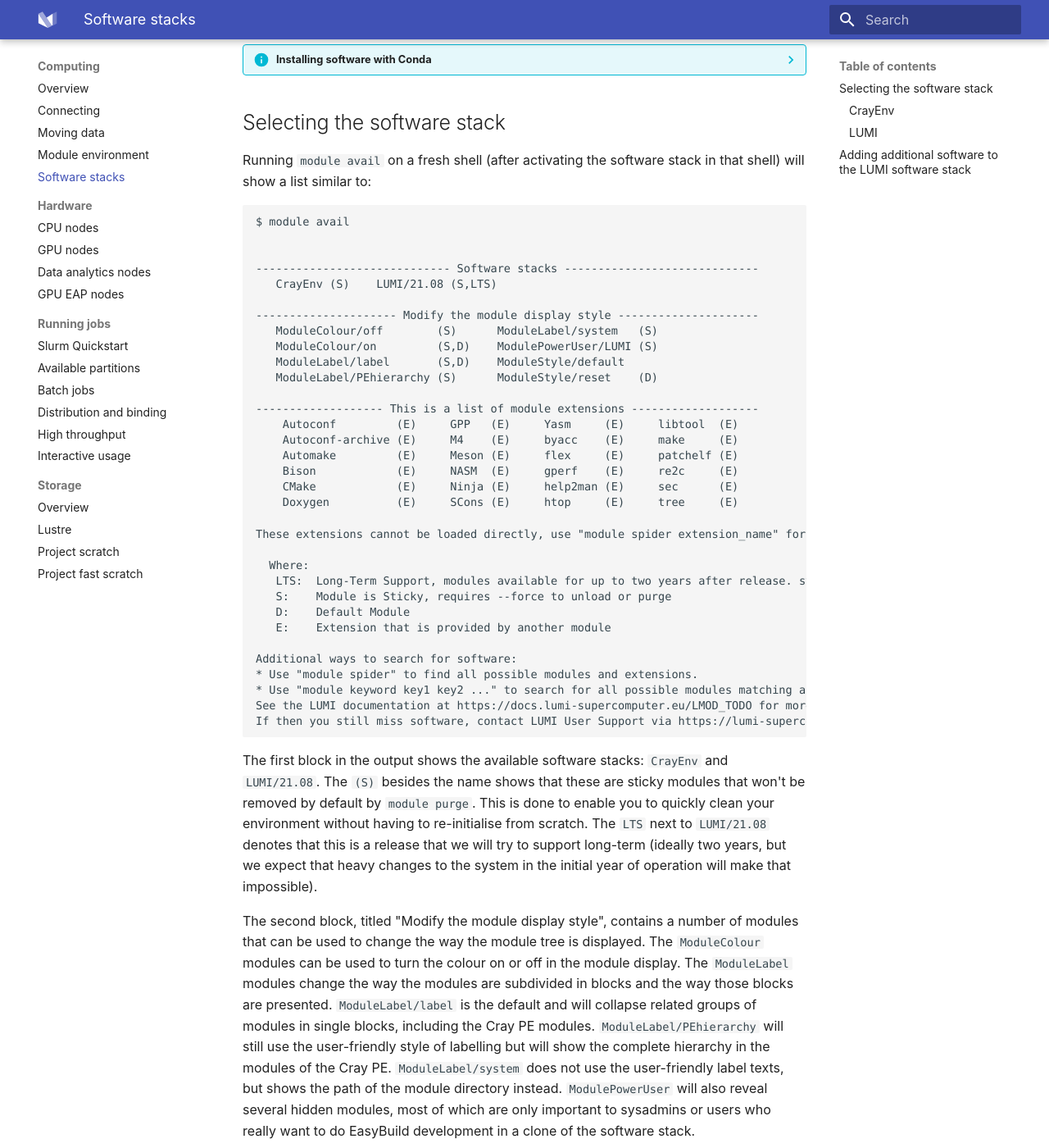
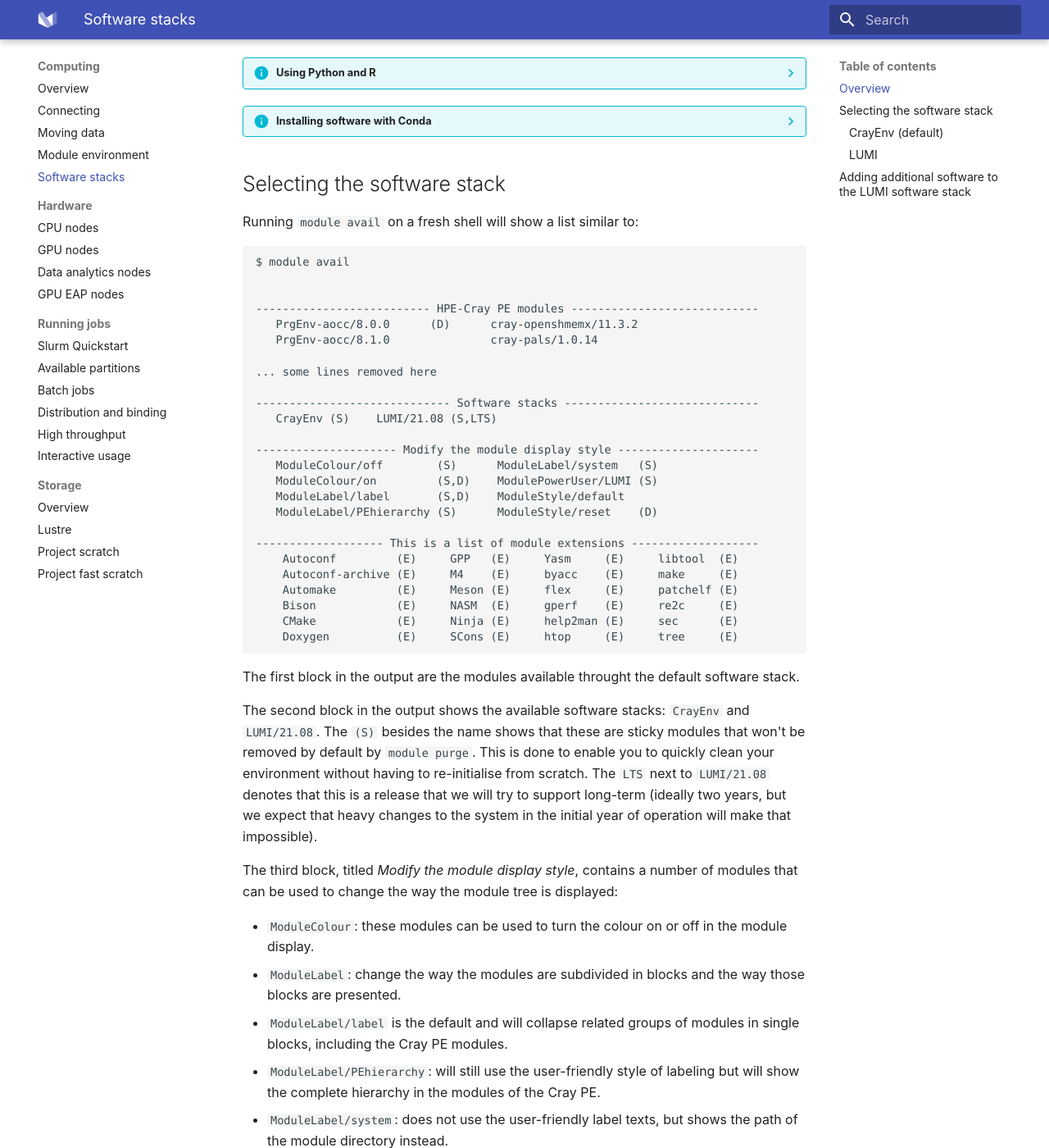
Before and after one commit to Lumi-supercomputer/lumi-userguide, an MkDocs documentation site: the page built from docs/computing/softwarestacks.md, in a window 1280 px wide and 1400 px high, scrolled down 777 px. Shown: the whole window at 82% size. Built offline with MkDocs 1.6.1 and Material for MkDocs 9.7.7, drawn with Linux system fonts in a browser that asks for light colours; some of the changed text lies outside the part shown.

Commit message:
80 cols reformat and minor changes following softstack activation

````diff
--- a/docs/computing/softwarestacks.md
+++ b/docs/computing/softwarestacks.md
@@ -1,65 +1,77 @@
 # Software stacks
+
+[easybuild]: https://easybuild.io/
+[repodoc]: https://github.com/Lumi-supercomputer/LUMI-SoftwareStack/tree/main/docs
 
 The LUMI software stacks are made available through the LMOD module environment.
 
+## Overview
+
 On LUMI, two types of software stacks are currently offered:
 
-  - CrayEnv offers the Cray Programming Environment (PE) and allows one to use it completely
-    in the way intended by HPE-Cray. The environment also offers a limited selection
-    of additional tools, often in updated versions compared to what SUSE Linux,
-    the basis of the Cray Linux environment, offers.
-    If you need a richer environment, you should use our other software stacks.
+  - CrayEnv offers the Cray Programming Environment (PE) and allows one to use
+    it completely in the way intended by HPE-Cray. The environment also offers a
+    limited selection of additional tools, often in updated versions compared to
+    what SUSE Linux, the basis of the Cray Linux environment, offers. If you
+    need a richer environment, you should use our other software stacks.
 
   - LUMI is an extensible software stack that is mostly managed through
-    [EasyBuild](https://easybuild.io/). Each version of the LUMI software stack
-    is based on the version of the Cray Programming Environment with the same version
+    [EasyBuild][easybuild]. Each version of the LUMI software stack is based on
+    the version of the Cray Programming Environment with the same version
     number.
 
-    A deliberate choice was made to only offer a limited number of software packages
-    in the globally installed stack as the setup of redundancy on LUMI makes it difficult to
-    update the stack in a way that is guaranteed to not affect running jobs and as
-    a large central stack is also hard to manage. However, the EasyBuild setup is
-    such that users can easily install additional software in their home or project
-    directory using EasyBuild build recipes that we provide or they develop, and that
-    software will fully integrate in the central stack (even the corresponding modules
-    will be made available automatically).
+    A deliberate choice was made to only offer a limited number of software
+    packages in the globally installed stack as the setup of redundancy on LUMI
+    makes it difficult to update the stack in a way that is guaranteed to not
+    affect running jobs and as a large central stack is also hard to manage.
+    However, the EasyBuild setup is such that users can easily install
+    additional software in their home or project directory using EasyBuild build
+    recipes that we provide or they develop, and that software will fully
+    integrate in the central stack (even the corresponding modules will be made
+    available automatically).
 
 ??? info "Using Python and R"
-    Software on LUMI is installed on parallel file systems. These file systems are
-    meant for storing large files and not for accessing thousands of small files.
-    As Python and R store their packages precisely that way, performance (and
-    certainly installation performance) can be very poor on systems like LUMI.
-    We are working on a solution by offering Python and R in prebuilt and properly
-    optimized containers. Python and R packages downloaded as binaries will often
-    not be properly optimised for LUMI and may not be compatible with the system,
-    though customised containers may be able to deal with some of the incompatibilities.
+    Software on LUMI is installed on parallel file systems. These file systems
+    are meant for storing large files and not for accessing thousands of small
+    files. As Python and R store their packages precisely that way, performance
+    (and certainly installation performance) can be very poor on systems like
+    LUMI. We are working on a solution by offering Python and R in prebuilt and
+    properly optimized containers. Python and R packages downloaded as binaries
+    will often not be properly optimised for LUMI and may not be compatible with
+    the system, though customised containers may be able to deal with some of
+    the incompatibilities.
 
 ??? info "Installing software with Conda"
-    Installing software through Conda should be the method of last resort on LUMI.
-    Conda installations suffer from the same problem as Python and R installations
-    when it comes to the number of files. Moreover, they are not guaranteed to be
-    compatible with the Linux environment on LUMI. Problems can be expected with
-    MPI as Conda will usually install its own MPI that is likely incompatible with
-    the Slingshot 11 interconnect of LUMI or doesn't recognize its performance
-    features and uses it only in the much slower TCP/IP mode. Moreover, many
-    Conda-provided binaries are only compiled for a generic 64-bit x86 processor
-    and don't use any of the newer instructions or don't contain other
-    processor-specific optimisations.
+    Installing software through Conda should be the method of last resort on
+    LUMI. Conda installations suffer from the same problem as Python and R
+    installations when it comes to the number of files. Moreover, they are not
+    guaranteed to be compatible with the Linux environment on LUMI. Problems can
+    be expected with MPI as Conda will usually install its own MPI that is
+    likely incompatible with the Slingshot 11 interconnect of LUMI or doesn't
+    recognize its performance features and uses it only in the much slower
+    TCP/IP mode. Moreover, many Conda-provided binaries are only compiled for a
+    generic 64-bit x86 processor and don't use any of the newer instructions or
+    don't contain other processor-specific optimisations.
 
-    We do recognise however that sometimes there
-    are no other options so we are working on a container-based solution to install
-    conda-based software distributions, however without guarantee that software
-    installed through conda will work.
+    We do recognize, however, that sometimes there are no other options so we
+    are working on a container-based solution to install conda-based software
+    distributions, however, without a guarantee that software installed through
+    conda will work.
 
 
 ## Selecting the software stack
 
-Running `module avail` on a fresh shell (after activating the software stack in that
-shell) will show a list similar to:
+Running `module avail` on a fresh shell will show a list similar to:
 
 ```
 $ module avail
 
+
+-------------------------- HPE-Cray PE modules ----------------------------
+   PrgEnv-aocc/8.0.0      (D)      cray-openshmemx/11.3.2
+   PrgEnv-aocc/8.1.0               cray-pals/1.0.14
+
+... some lines removed here
 
 ----------------------------- Software stacks -----------------------------
    CrayEnv (S)    LUMI/21.08 (S,LTS)
@@ -77,117 +89,116 @@
     Bison            (E)     NASM  (E)     gperf    (E)     re2c     (E)
     CMake            (E)     Ninja (E)     help2man (E)     sec      (E)
     Doxygen          (E)     SCons (E)     htop     (E)     tree     (E)
-
-These extensions cannot be loaded directly, use "module spider extension_name" for more information.
-
-  Where:
-   LTS:  Long-Term Support, modules available for up to two years after release. system software permitting
-   S:    Module is Sticky, requires --force to unload or purge
-   D:    Default Module
-   E:    Extension that is provided by another module
-
-Additional ways to search for software:
-* Use "module spider" to find all possible modules and extensions.
-* Use "module keyword key1 key2 ..." to search for all possible modules matching any of the "keys".
-See the LUMI documentation at https://docs.lumi-supercomputer.eu/LMOD_TODO for more information on searching modules.
-If then you still miss software, contact LUMI User Support via https://lumi-supercomputer.eu/support.
 ```
 
-The first block in the output shows the available software stacks: `CrayEnv` and `LUMI/21.08`. The
-`(S)` besides the name shows that these are sticky modules that won't be removed by
-default by ``module purge``. This is done to enable you to quickly clean your environment
-without having to re-initialise from scratch. The `LTS` next to `LUMI/21.08` denotes
-that this is a release that we will try to support long-term (ideally two years, but
-we expect that heavy changes to the system in the initial year of operation will make
-that impossible).
+The first block in the output are the modules available throught the default
+software stack.
 
-The second block, titled "Modify the module display style", contains a number of modules
-that can be used to change the way the module tree is displayed. The `ModuleColour`
-modules can be used to turn the colour on or off in the module display. The `ModuleLabel`
-modules change the way the modules are subdivided in blocks and the way those blocks
-are presented. `ModuleLabel/label` is the default and will collapse related groups
-of modules in single blocks, including the Cray PE modules. `ModuleLabel/PEhierarchy`
-will still use the user-friendly style of labelling but will show the complete hierarchy
-in the modules of the Cray PE. `ModuleLabel/system` does not use the user-friendly
-label texts, but shows the path of the module directory instead. `ModulePowerUser`
-will also reveal several hidden modules, most of which are only important to sysadmins
-or users who really want to do EasyBuild development in a clone of the software stack.
+The second block in the output shows the available software stacks: `CrayEnv`
+and `LUMI/21.08`. The `(S)` besides the name shows that these are sticky modules
+that won't be removed by default by ``module purge``. This is done to enable you
+to quickly clean your environment without having to re-initialise from scratch.
+The `LTS` next to `LUMI/21.08` denotes that this is a release that we will try
+to support long-term (ideally two years, but we expect that heavy changes to the
+system in the initial year of operation will make that impossible).
+
+The third block, titled *Modify the module display style*, contains a number of
+modules that can be used to change the way the module tree is displayed:
+
+  * `ModuleColour`: these modules can be used to turn the colour on or off in
+     the module display.
+  * `ModuleLabel`: change the way the modules are subdivided in blocks and the
+     way those blocks are presented.
+  * `ModuleLabel/label` is the default and will collapse related groups
+     of modules in single blocks, including the Cray PE modules.
+  * `ModuleLabel/PEhierarchy`: will still use the user-friendly style of
+     labeling but will show the complete hierarchy in the modules of the Cray
+     PE.
+  * `ModuleLabel/system`: does not use the user-friendly label texts, but shows
+     the path of the module directory instead.
+  * `ModulePowerUser`: will also reveal several hidden modules, most of which
+     are only important to sysadmins or users who really want to do EasyBuild
+     development in a clone of the software stack.
 
 
-### CrayEnv
+### CrayEnv (default)
 
-Loading `CrayEnv` will essentially give you the default Cray environment enriched with
-a number of additional tools. The `CrayEnv` module will try to detect the node type
-of LUMI it is running on and load an appropriate set of targeting modules to configure
-the Cray PE. These modules are not sticky and will be removed by `module purge` but
-can always be re-instated by simply loading the `CrayEnv` module again.
-
+Loading `CrayEnv` will essentially give you the default Cray environment
+enriched with a number of additional tools. The `CrayEnv` module will try to
+detect the node type of LUMI it is running on and load an appropriate set of
+targeting modules to configure the Cray PE. These modules are not sticky and
+will be removed by `module purge` but can always be reinstated by simply
+loading the `CrayEnv` module again.
 
 ### LUMI
 
-`LUMI` is our main software stack, managed mostly with [EasyBuild](https://easybuild.io/).
-It contains software build with the system compiler and the `PrgEnv-gnu`, `PrgEnv-cray`
-and `PrgEnv-aocc` programming environments, which includes Cray MPI and the Cray
-scientific libraries. As mixing compiler versions and library versions is dangerous,
-the stack is organised in versions that correspond to the version of the Cray PE used
-to compile the software. Some versions may have the extension `.dev` which denotes
-that they are highly experimental and under development, and may completely change
-or disappear at some point.
+`LUMI` is our main software stack, managed mostly with [EasyBuild][easybuild].
+It contains software build with the system compiler and the `PrgEnv-gnu`,
+`PrgEnv-cray` and `PrgEnv-aocc` programming environments, which includes Cray
+MPI and the Cray scientific libraries. As mixing compiler versions and library
+versions is dangerous, the stack is organised in versions that correspond to the
+version of the Cray PE used to compile the software. Some versions may have the
+extension `.dev` which denotes that they are highly experimental and under
+development, and may completely change or disappear at some point.
 
-The LUMI software stack is activated by loading the desired version of the LUMI module,
-e.g.,
+The LUMI software stack is activated by loading the desired version of the LUMI
+module, e.g.,
 
 ```bash
 module load LUMI/21.08
 ```
 
-The `LUMI` module will try to detect the node type it is running on and will automatically
-select the software stack for the node type by automatically loading a `partition`
-module. However, that choice can always be overwritten by loading another `partition`
-module, and this can even be done in a single command, e.g.,
+The `LUMI` module will try to detect the node type it is running on and will
+automatically select the software stack for the node type by automatically
+loading a `partition` module. However, that choice can always be overwritten by
+loading another `partition` module, and this can even be done in a single
+command, e.g.,
 
 ```bash
 module load LUMI/21.08 partition/L
 ```
 
-will load the software stack for the login nodes (which in fact will also work on the
-compute nodes and data analysis and visualisation nodes).
+will load the software stack for the login nodes (which in fact will also work
+on the compute nodes and data analysis and visualisation nodes).
 
-??? failure "Only partition/L and partition/C are supported"
-    Note that in the initial version of the software stack, only `partition/L`
-    and `partition/C` are supported. Software in `partition/L` can be used on the
-    compute nodes also and there is even some MPI-based software already installed in
-    that partition. Running MPI programs is not supported on the login nodes, but the
-    modules may still contain useful pre- or postprocessing software that can be used on
-    the login nodes.
+??? failure "Only partition/L and partition/C are supported" Note that in the
+    initial version of the software stack, only `partition/L` and `partition/C`
+    are supported. Software in `partition/L` can be used on the compute nodes
+    also and there is even some MPI-based software already installed in that
+    partition. Running MPI programs is not supported on the login nodes, but the
+    modules may still contain useful pre- or postprocessing software that can be
+    used on the login nodes.
 
-Once loaded you will be presented with a lot of modules in a flat naming scheme. This
-means that all software available in that version of the LUMI software stack will be
-shown by module avail (except for hidden modules for software that we deem most users
-may not directly load). However, not any combination of modules can be loaded together.
-In particular, software compiled with different programming environments can not be
-used together. There are four types of modules:
+Once loaded you will be presented with a lot of modules in a flat naming scheme.
+This means that all software available in that version of the LUMI software
+stack will be shown by module avail (except for hidden modules for software that
+we deem most users may not directly load). However, not any combination of
+modules can be loaded together. In particular, software compiled with different
+programming environments cannot be used together. There are four types of
+modules:
 
-  - The module version contains `cpeGNU-yy.mm` (with `yy.mm` the version of the LUMI stack):
-    The package is compiled with the `PrgEnv-gnu` programming environment.
+  - The module version contains `cpeGNU-yy.mm` (with `yy.mm` the version of the
+    LUMI stack): The package is compiled with the `PrgEnv-gnu` programming
+    environment.
 
-  - The module version contains `cpeCray-yy.mm`: The package is compiled with the
-    `PrgEnv-cray` programming environment.
+  - The module version contains `cpeCray-yy.mm`: The package is compiled with
+    the `PrgEnv-cray` programming environment.
 
-  - The module version contains `cpeAMD-yy.mm`:  The package is compiled with the
-    `PrgEnv-aocc` programming environment.
+  - The module version contains `cpeAMD-yy.mm`:  The package is compiled with
+    the `PrgEnv-aocc` programming environment.
 
-  - The name contains neither of those: The package is compiled with the system gcc
-    compiler, something that is only done for software that is absolutely not
-    performance-critical like some build tools and workflow tools.
+  - The name contains neither of those: The package is compiled with the system
+    gcc compiler, something that is only done for software that is absolutely
+    not performance-critical like some build tools and workflow tools.
 
-In EasyBuild, `cpeGNU`, `cpeCray` and `cpeAMD` are called toolchains, a set of compatible
-compilers, MPI and mathematical libraries. Software compiled with the system compiler
-is also called software compiled with the system toolchain, which is a restricted
-toolchain that only contains the compiler. Software compiled with different `cpe*`
-toolchains cannot be loaded at the same time, but can be loaded together with software
-compiled with the SYSTEM toolchain. The module system currently does not protect you
-against making such mistakes! However, software may fail to work properly.
+In EasyBuild, `cpeGNU`, `cpeCray` and `cpeAMD` are called toolchains, a set of
+compatible compilers, MPI and mathematical libraries. Software compiled with the
+system compiler is also called software compiled with the system toolchain,
+which is a restricted toolchain that only contains the compiler. Software
+compiled with different `cpe*` toolchains cannot be loaded at the same time, but
+can be loaded together with software compiled with the SYSTEM toolchain. The
+module system currently does not protect you against making such mistakes!
+However, software may fail to work properly.
 
 ??? failure "Issue: cpeAMD does not yet work"
     In `LUMI/21.08`, `cpeAMD` does not work as the AMD compiler is not properly
@@ -196,18 +207,19 @@
 
 ## Adding additional software to the LUMI software stack
 
-The `LUMI` software stack itself cannot offer all software to all users as that would
-be both confusing (certainly as sometimes customisations are expected) and impossible
-to maintain (as it would not be clear when software can be removed and no longer needs
-to be updated). Therefore the `LUMI` software stack can be extended with software
-installed in the user's space through EasyBuild in a way that is 100% compatible with
-the system stack. That software will be automatically visible when loading the `LUMI` module.
+The `LUMI` software stack itself cannot offer all software to all users as that
+would be both confusing (certainly as sometimes customisations are expected) and
+impossible to maintain (as it would not be clear when software can be removed
+and no longer needs to be updated). Therefore the `LUMI` software stack can be
+extended with software installed in the user's space through EasyBuild in a way
+that is 100% compatible with the system stack. That software will be
+automatically visible when loading the `LUMI` module.
 
-The default location for user-installed software in in `$HOME/EasyBuild`. However,
-we advise to install software in the `/projappl` directory of the project instead so
-that a single software installation can be used by all members of the project. This
-is done by pointing the environment variable `EBU_USER_PREFIX` to the software installation
-directory, e.g.,
+The default location for user-installed software in `$HOME/EasyBuild`. However,
+we advise to install software in the `/projappl` directory of the project
+instead so that a single software installation can be used by all members of the
+project. This is done by pointing the environment variable `EBU_USER_PREFIX` to
+the software installation directory, e.g.,
 
 ```bash
 export EBU_USER_PREFIX=/projappl/project_465000000
@@ -215,10 +227,10 @@
 
 It is a good idea to do this in your `.profile` or `.bashrc` file.
 
-Loading the `EasyBuild-user` module will enable installing software with EasyBuild
-for the current version of the `LUMI` software stack and current node type (`partition`
-module).
+Loading the `EasyBuild-user` module will enable installing software with
+EasyBuild for the current version of the `LUMI` software stack and current node
+type (`partition` module).
 
-More information can be found on our page of managing software with EasyBuild (to be
-written). Technical documentation is available in the [documentation directory of the
-LUMI software stack repository on GitHub](https://github.com/Lumi-supercomputer/LUMI-SoftwareStack/tree/main/docs).
+More information can be found on our page of managing software with EasyBuild
+(to be written). Technical documentation is available in the [documentation
+directory of the LUMI software stack repository on GitHub][repodoc].
````
Also changed, not shown: docs/computing/index.md (+1 -6 lines).
